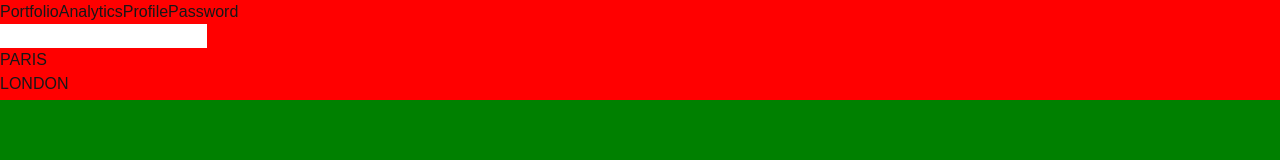
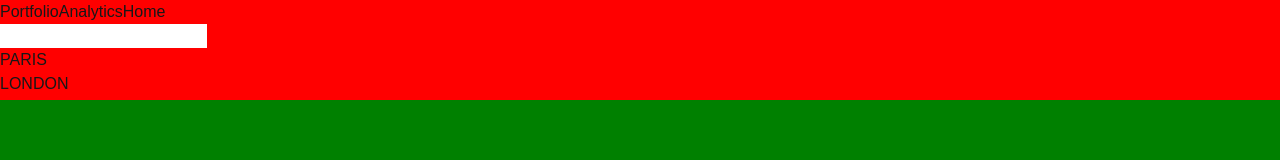
Before and after one commit to eatthischair/crypto-app-test, a Next.js app: page /dashboard/analytics in a window 1280 px wide. Shown: the top 160 px of the page. Built offline with nearby package versions, Linux system fonts and the light colour scheme.

Commit message:
first commit navbar links

```diff
--- a/src/app/layout.tsx
+++ b/src/app/layout.tsx
@@ -38,8 +38,10 @@ export default function RootLayout({
         <div>
         <Link href="/dashboard/portfolio">Portfolio</Link>
         <Link href="/dashboard/analytics">Analytics</Link>
-        <Link href="/dashboard/settings/profile">Profile</Link>
-        <Link href="/dashboard/settings/password">Password</Link>
+        <Link href="/">Home</Link>
+
+        {/* <Link href="/dashboard/settings/profile">Profile</Link>
+        <Link href="/dashboard/settings/password">Password</Link> */}
         </div>
 
       <div>
```
